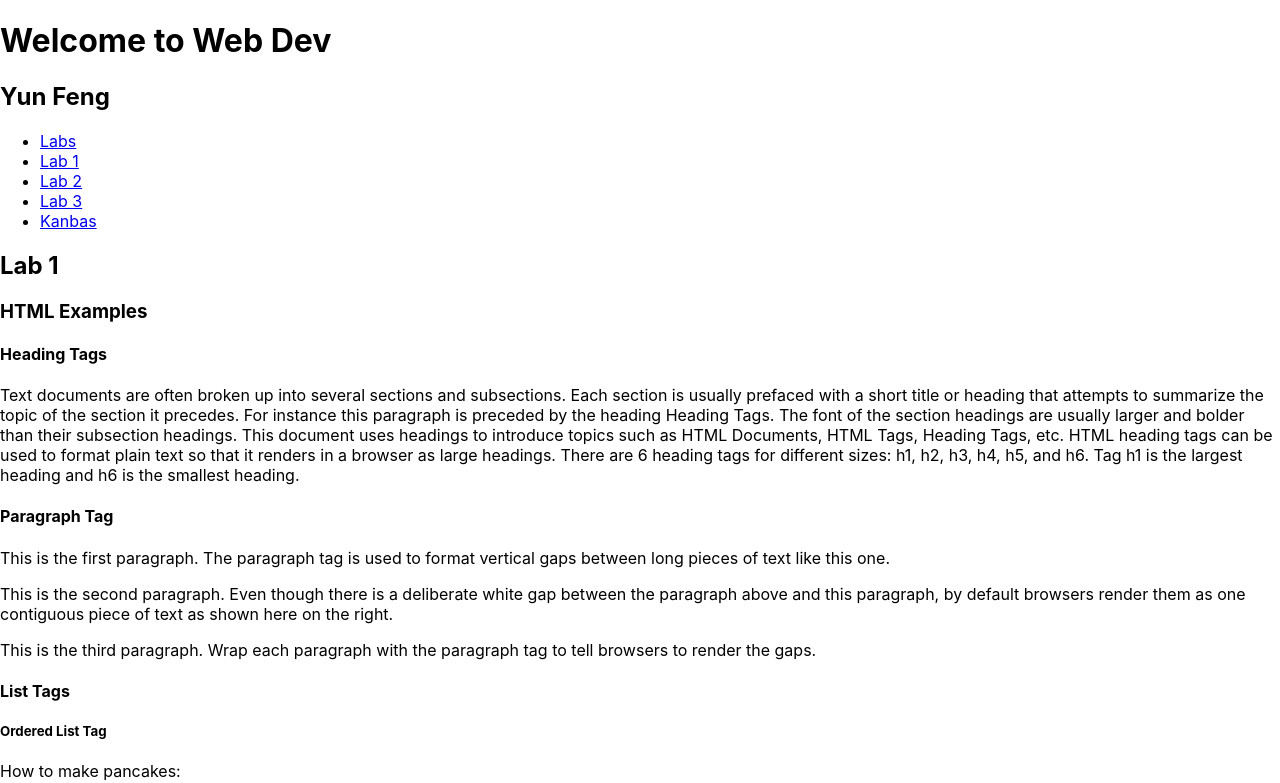
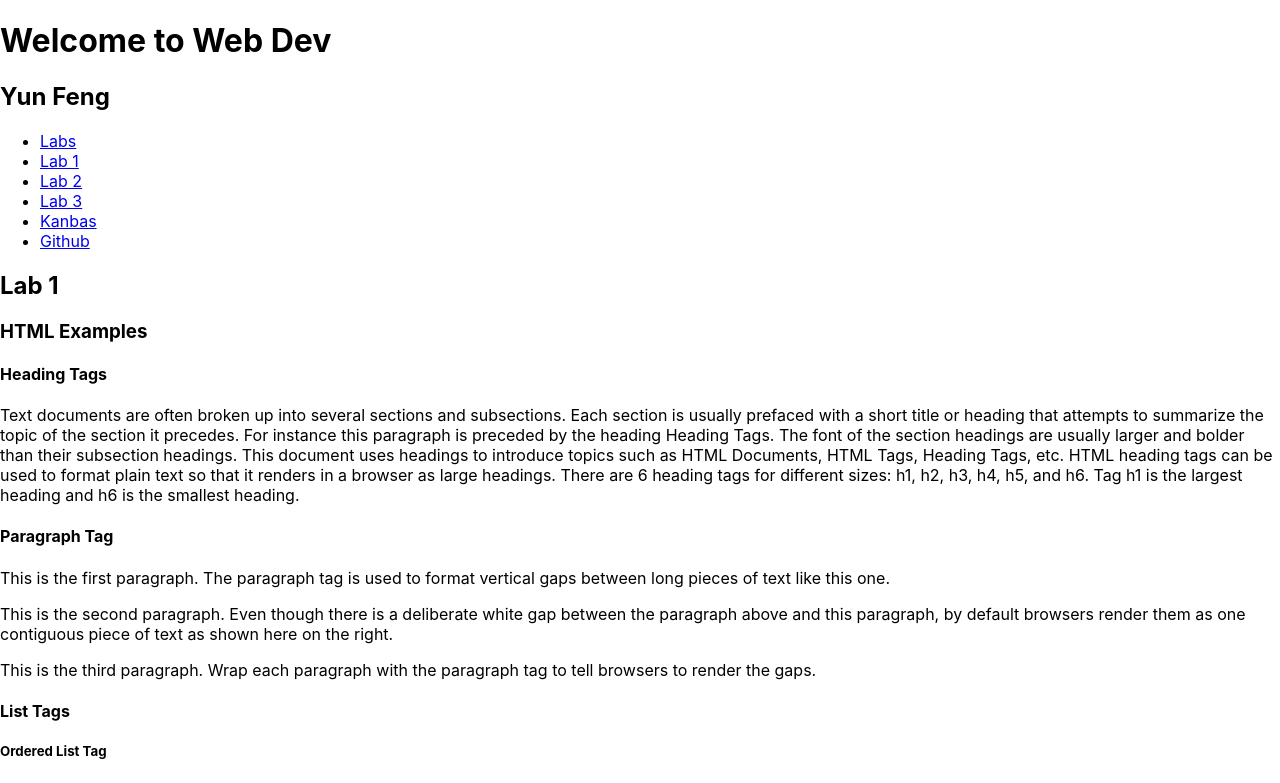
Before and after one commit to fyfly9090/kanbas-react-web-app, a React (Create React App) app: page /#/Labs/Lab1 in a window 1280 px wide. Shown: the top 783 px of the page. Built offline with nearby package versions, Linux system fonts and the light colour scheme.

Commit message:
added github URL

```diff
--- a/src/Labs/TOC.tsx
+++ b/src/Labs/TOC.tsx
@@ -7,6 +7,11 @@ export default function TOC() {
         <li><a id="wd-a2" href="#/Labs/Lab2">Lab 2</a></li>
         <li><a id="wd-a3" href="#/Labs/Lab3">Lab 3</a></li>
         <li><a id="wd-k" href="#/Kanbas">Kanbas</a></li>
+        <li><a id="wd-github"
+               href="https://github.com/fyfly9090/kanbas-react-web-app.git">
+            Github
+            </a>
+        </li>
       </ul>
     );
   }
--- a/src/Labs/index.tsx
+++ b/src/Labs/index.tsx
@@ -15,6 +15,7 @@ export default function Labs() {
                <Route path="Lab1" element={<Lab1 />} />
                <Route path="Lab2" element={<Lab2 />} />
                <Route path="Lab3" element={<Lab3 />} />
+               <Route path="Github" element={<Lab3 />} />
       </Routes>
         </div>
     );
```
